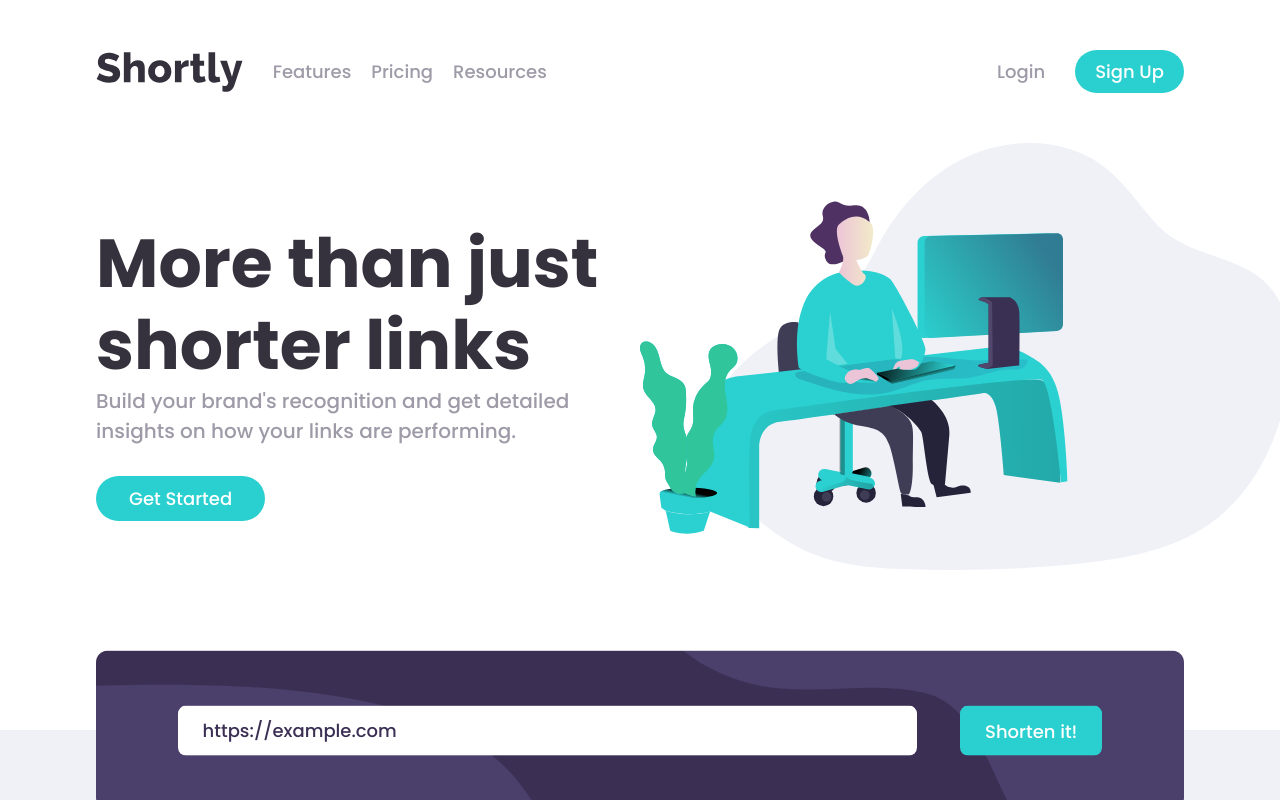
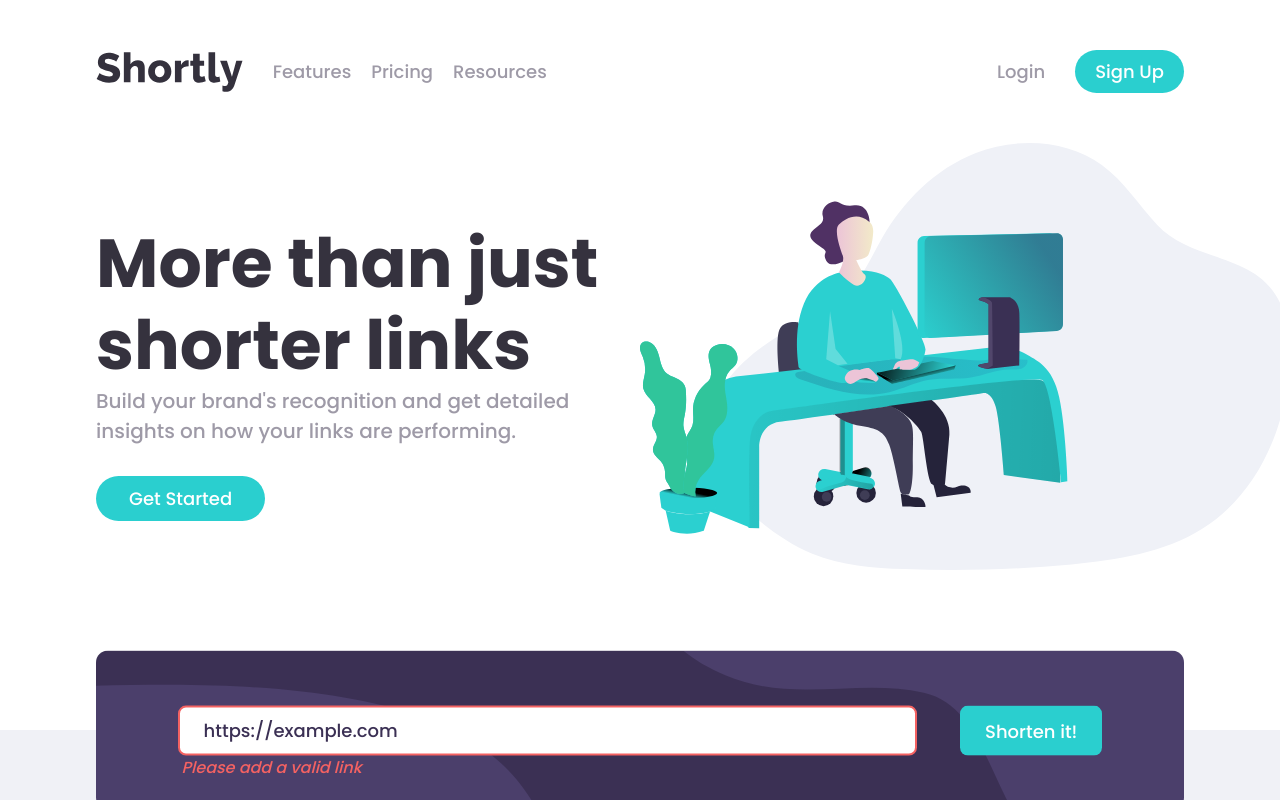
Before and after one commit to J-HernandezM/url-shortener, a React (Vite) app: page / in a window 1280 px wide. Both pictures are taken after typing "https://example.com" into the empty fields and a click on the button "Shorten it!". Shown: the top 800 px of the page. Built offline with nearby package versions, Linux system fonts and the light colour scheme; no server answers.

Commit message:
feat: form vlaidation and invalid visual state

```diff
--- a/src/components/Main/index.tsx
+++ b/src/components/Main/index.tsx
@@ -38,10 +38,14 @@ function Main () {
     const input: HTMLInputElement | null = document.querySelector('#url')
     if (input === null) { return }
     const text = input.value
-    void postLink(text)
+    if (text === '') {
+      input.setAttribute('aria-invalid', 'true')
+      return
+    }
+    void postLink(text, input)
   }
 
-  const postLink = async (t: string) => {
+  const postLink = async (t: string, i: HTMLInputElement) => {
     try {
       const response = await fetch(API, {
         method: 'POST',
@@ -50,17 +54,24 @@ function Main () {
         },
         body: 'url=' + encodeURIComponent(t)
       })
+
+      if (!response.ok) {
+        throw new Error('Failed to shorten link')
+      }
+
       const data = await response.json()
+      i.setAttribute('aria-invalid', 'false')
 
       const newObject = {
         oldLink: t,
         newLink: data.result_url,
         id: crypto.randomUUID()
       }
+
       setLinks([...links, newObject])
       localStorage.setItem('links', JSON.stringify([...localStorageLinks, newObject]))
     } catch (e) {
-      console.log('An error ocurred', e)
+      i.setAttribute('aria-invalid', 'true')
     }
   }
 
@@ -68,8 +79,8 @@ function Main () {
     <main>
       <form role='form' onSubmit={addLink}>
         <div className="form-input-box">
-          <input required type="url" name="url" id="url" placeholder='Shorten a link here...' aria-invalid="false" aria-describedby='url-error'/>
-          <span id='url-error'>Please add a link</span>
+          <input type="url" name="url" id="url" placeholder='Shorten a link here...' aria-invalid="false" aria-describedby='url-error'/>
+          <span id='url-error'>Please add a valid link</span>
         </div>
         <button aria-label='form-btn' className='form-btn'>Shorten it!</button>
       </form>
```
